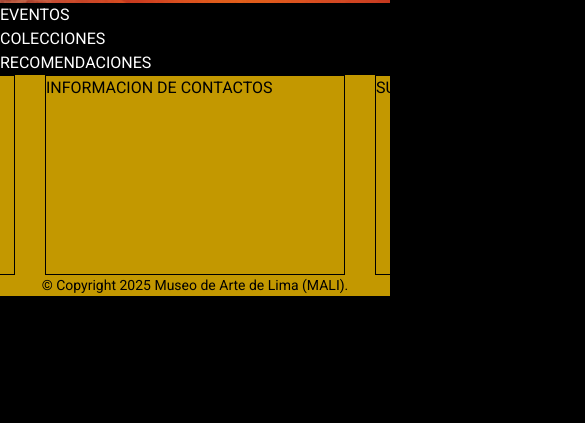
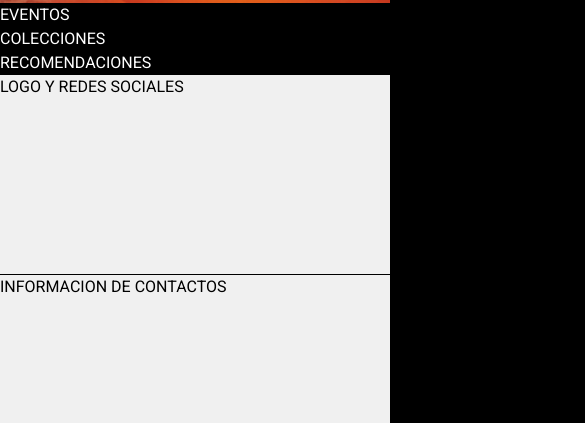
Before and after one commit to betoprohome/website-curso-arquitectura-web, a plain HTML site: page public/index.html in a window 390 px wide. Shown: the part 677-1100 px from the top of the page, 585 px wide, since content can reach past the window. Before the commit the page ends 973 px from the top, so only its background shows below. Drawn offline with Linux system fonts and the light colour scheme.

Commit message:
Haciendo pruebas de Footer Responsivo

```diff
--- a/public/css/footer.css
+++ b/public/css/footer.css
@@ -7,20 +7,20 @@ footer {
     display: flex;
     flex-direction: column;
     align-items: center;
-    justify-content: center;
 }
 
 .footer-cards-content {
+    width: 100%;
+    max-width: 900px;
     display: flex;
-    flex-direction: row;
-    align-items: center;
-    gap: 30px;
+    flex-wrap: wrap;
+    justify-content: space-between;
 }
 
 .footer-card {
-    width: 300px;
-    height: 200px;
-    border: 1px solid black;
+    width: 30%;
+    min-height: 200px;
+    background-color: #f0f0f0;
 }
 
 .footer-ending {
@@ -39,4 +39,11 @@ footer {
     /*    display: flex;*/
     /*    justify-content: space-between;*/
     /*}*/
+
+    .footer-card {
+        width: 100%;
+        min-height: 200px;
+        background-color: #f0f0f0;
+        border-bottom: 1px solid var(--color-dark-1);
+    }
 }
```
